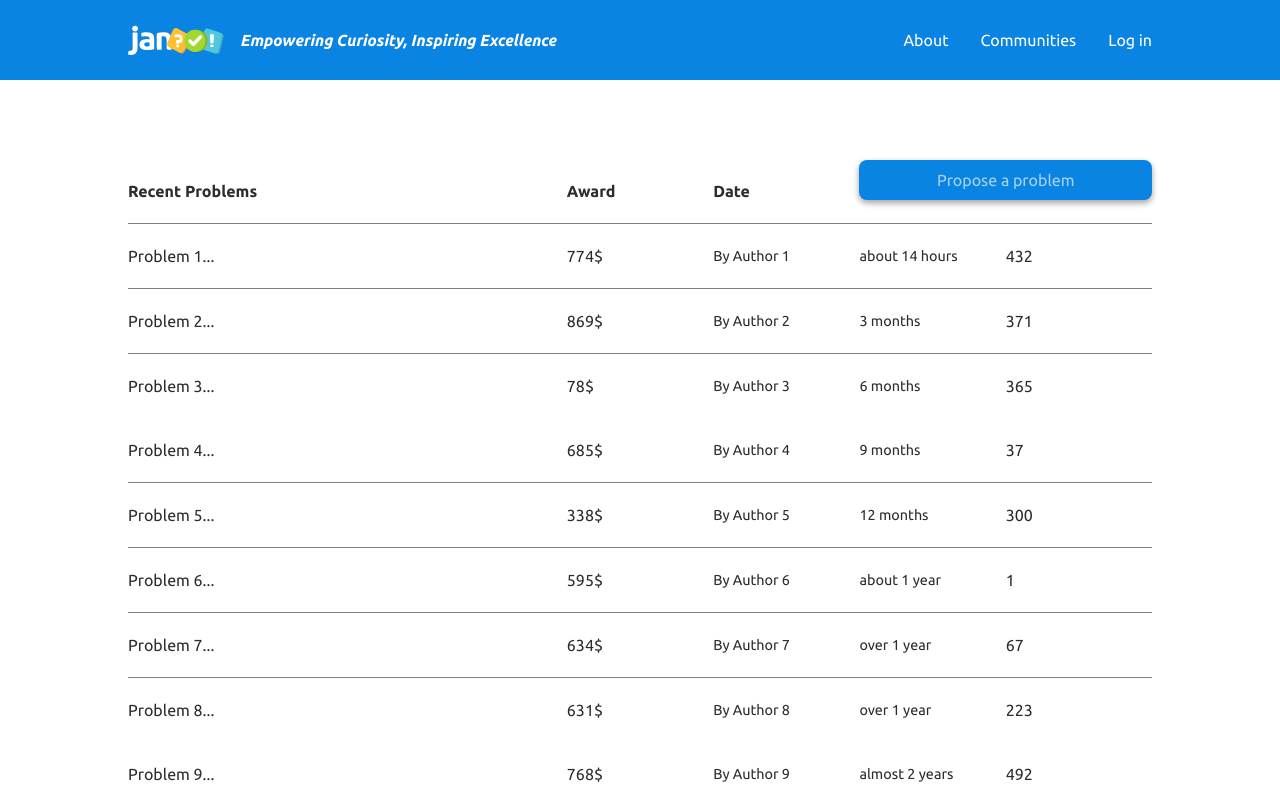
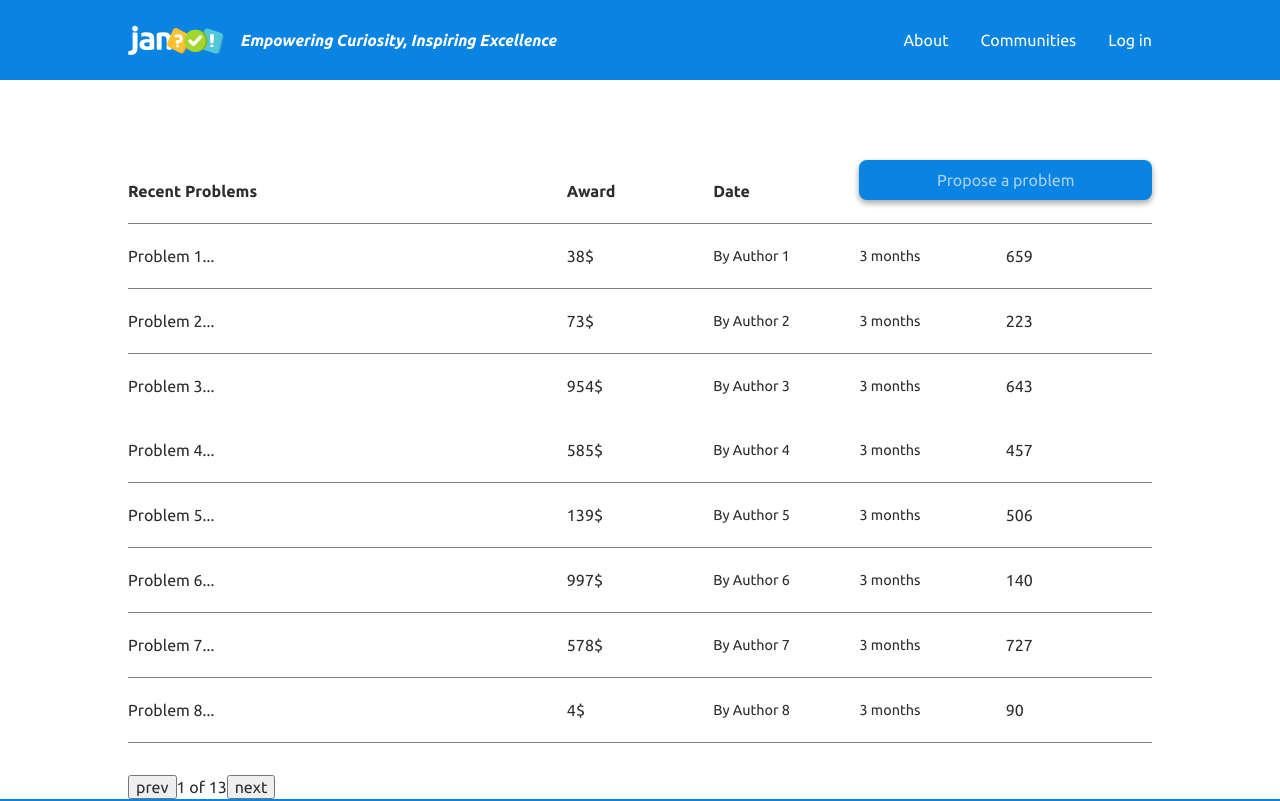
Before and after one commit to andrewsemenoff/jan-app, a React (Vite) app: page / in a window 1280 px wide. Shown: the top 801 px of the page. Built offline with nearby package versions, Linux system fonts and the light colour scheme.

Commit message:
added custom hook usePagination and Paginator component

```diff
--- a/package.json
+++ b/package.json
@@ -10,6 +10,7 @@
     "preview": "vite preview"
   },
   "dependencies": {
+    "@mui/material": "^5.14.4",
     "date-fns": "^2.30.0",
     "react": "^18.2.0",
     "react-dom": "^18.2.0",
--- a/src/assets/mock_data.ts
+++ b/src/assets/mock_data.ts
@@ -1,3 +1,11 @@
+import photo_Erdos from "./images/Pal_Erdos.jpg"
+
+export const avatarErdos = {
+  url: photo_Erdos,
+  alt: "Paul Erdos",
+};
+
+
 class Problem {
   id: number;
   title: string;
@@ -24,13 +32,13 @@ class Problem {
 
 export type ProblemInstance = InstanceType<typeof Problem>;
 
-export function getMockProblems(): Array<Problem> {
+export function getMockProblems(numberOfProblems: number): Array<Problem> {
   const mockArray: Problem[] = [];
   const baseTimestamp = 1691437500; // Base timestamp
   const timestampGap = 60 * 60 * 24 * 30 * 3; // Gap of 3 months in seconds
 
-  for (let i = 0; i < 50; i++) {
-    const timestamp = baseTimestamp + i * timestampGap;
+  for (let i = 0; i < numberOfProblems; i++) {
+    const timestamp = baseTimestamp + timestampGap-1;
     const problem = new Problem(
       i + 1,
       `Problem ${i + 1}...`,
--- a/src/components/footer/footer.component.tsx
+++ b/src/components/footer/footer.component.tsx
@@ -1,4 +1,5 @@
-import { avatarErdos } from "../../utils/mock-data";
+
+import { avatarErdos } from "../../assets/mock_data";
 import Avatar from "../avatar/avatar.component";
 import { FooterBox, WhiteText, WhiteTitle, Wrapper } from "./footer.styles";
 
--- /dev/null
+++ b/src/components/paginator/paginator.component.tsx
@@ -0,0 +1,23 @@
+interface PaginatorProps {
+  currentPage: number;
+  totalPages: number;
+  handleClickPrev: () => void;
+  handleClickNext: () => void;
+}
+
+const Paginator = ({
+  currentPage,
+  totalPages,
+  handleClickPrev,
+  handleClickNext,
+}: PaginatorProps) => {
+  return (
+    <div>
+      <button onClick={handleClickPrev}>prev</button>
+      {currentPage} of {totalPages}
+      <button onClick={handleClickNext}>next</button>
+    </div>
+  );
+};
+
+export default Paginator;
--- /dev/null
+++ b/src/components/paginator/paginator.styles.ts
@@ -0,0 +1 @@
+import styled from "styled-components";
--- /dev/null
+++ b/src/hooks/usePagination.ts
@@ -0,0 +1,62 @@
+import { useState } from "react";
+
+interface UsePaginationReturnValues {
+  currentPage: number;
+  totalPages: number;
+  firstIndex: number;
+  lastIndex: number;
+  nextPage: () => void;
+  prevPage: () => void;
+  setPage: (page: number) => void;
+}
+
+const usePagination = (
+  totalItems: number,
+  itemsPerPage: number
+): UsePaginationReturnValues => {
+  const [currentPage, setCurrentPage] = useState(1);
+
+  const totalPages = Math.ceil(totalItems / itemsPerPage);
+  const lastIndex = currentPage * itemsPerPage;
+  const firstIndex = lastIndex - itemsPerPage;
+
+  const changePage = (isDirectionForward: boolean) => {
+    setCurrentPage((state) => {
+      if (isDirectionForward) {
+        // move forward if true
+        if (state === totalPages) {
+          // if page is the last page, do nothing
+          return state;
+        }
+        return state + 1;
+      } else {
+        // go back
+        if (state === 1) {
+          // if page is the first page, do nothing
+          return state;
+        }
+        return state - 1;
+      }
+    });
+  };
+
+  const setPageSafely = (page: number) => {
+    if (page > totalPages) {
+      setCurrentPage(totalPages);
+    } else if (page < 1) {
+      setCurrentPage(1);
+    } else setCurrentPage(page);
+  };
+
+  return {
+    totalPages,
+    currentPage,
+    firstIndex,
+    lastIndex,
+    nextPage: () => changePage(true),
+    prevPage: () => changePage(false),
+    setPage: setPageSafely,
+  };
+};
+
+export default usePagination;
--- a/src/pages/ProblemList/ProblemsList.tsx
+++ b/src/pages/ProblemList/ProblemsList.tsx
@@ -4,12 +4,25 @@ import { getMockProblems } from "../../assets/mock_data";
 import CustomButton, {
   ButtonType,
 } from "../../components/button/button.component";
+import Paginator from "../../components/paginator/paginator.component";
 import ProblemItem from "../../components/problem-item/problem-item.component";
 import { ListWrapper, TitlesWrapper } from "./ProblemList.styles";
+import usePagination from "../../hooks/usePagination";
 
 const ProblemsList = () => {
-  const mockProblems = getMockProblems();
+  const mockProblems = getMockProblems(102);
   const navigate = useNavigate();
+  const {
+    totalPages,
+    currentPage,
+    firstIndex,
+    lastIndex,
+    nextPage,
+    prevPage,
+    setPage,
+  } = usePagination(mockProblems.length, 8);
+
+  const problemsOnCurrentPage = mockProblems.slice(firstIndex, lastIndex);
   return (
     <>
       <TitleSection>
@@ -17,17 +30,26 @@ const ProblemsList = () => {
           <Title>Recent Problems</Title>
           <Title>Award</Title>
           <Title>Date</Title>
-          <CustomButton fashion={ButtonType.BASE} onClick={(()=>navigate('problem-proposal'))}>
+          <CustomButton
+            fashion={ButtonType.BASE}
+            onClick={() => navigate("problem-proposal")}
+          >
             Propose a problem
           </CustomButton>
         </TitlesWrapper>
       </TitleSection>
       <ListWrapper>
-        {mockProblems &&
-          mockProblems.map((problem, index) => (
+        {problemsOnCurrentPage &&
+          problemsOnCurrentPage.map((problem, index) => (
             <ProblemItem problem={problem} key={index} />
           ))}
       </ListWrapper>
+      <Paginator
+        currentPage={currentPage}
+        totalPages={totalPages}
+        handleClickNext={nextPage}
+        handleClickPrev={prevPage}
+      />
     </>
   );
 };
--- a/src/utils/mock-data.ts
+++ /dev/null
@@ -1,6 +0,0 @@
-import photo_Erdos from "../assets/images/Pal_Erdos.jpg";
-
-export const avatarErdos = {
-  url: photo_Erdos,
-  alt: "Paul Erdos",
-};
```
Also changed, not shown: src/main.tsx (+12 -4 lines), src/pages/Error/Error.tsx (+8 -11 lines), 1 other file (tests, documents, lock files or other folders).
